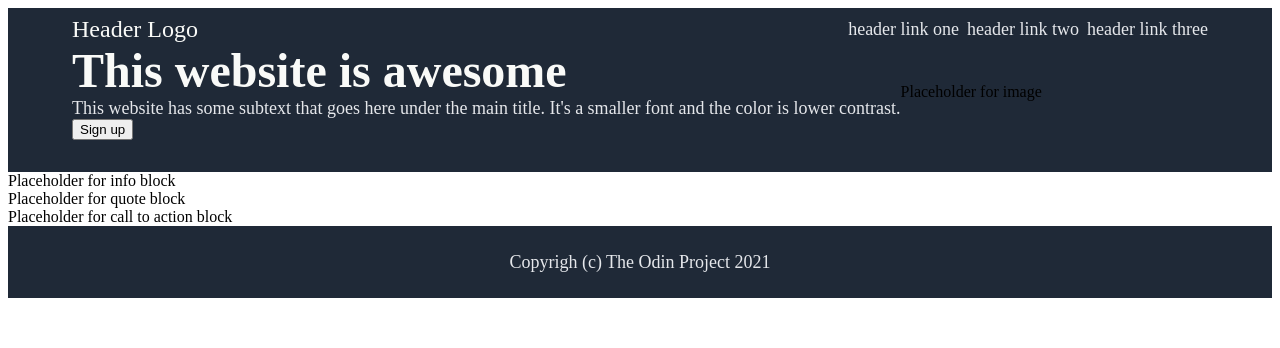
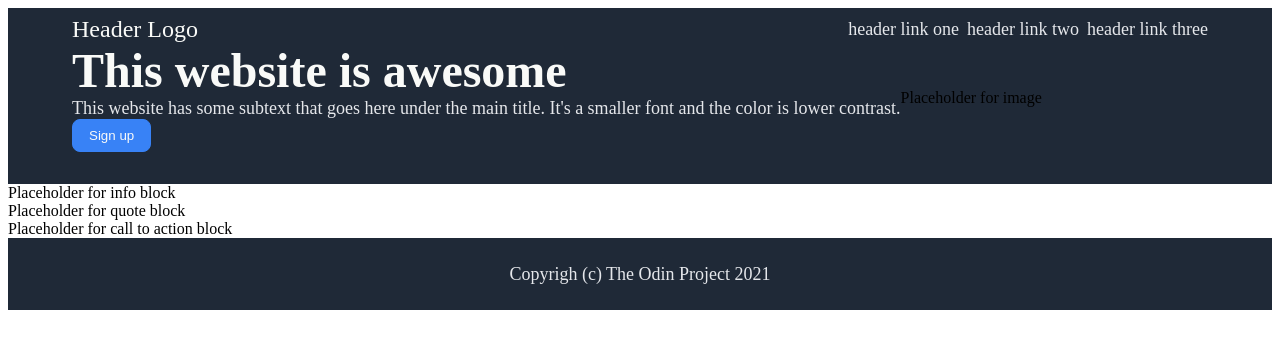
Before and after one commit to Pietro-GAS/odin-landing-page, a plain HTML site: page index.html in a window 1280 px wide. Drawn offline with Linux system fonts and the light colour scheme.

Commit message:
Style hero button

```diff
--- a/css/style.css
+++ b/css/style.css
@@ -46,6 +46,17 @@ body {
     align-items: center;
 }
 
+button {
+    background: #3882F6;
+    border-radius: 8px;
+    padding: 8px 16px;
+}
+
+#hero-button {
+    border: 1px solid #3882F6;
+    color: #F9FAF8;
+}
+
 .footer {
     height: 72px;
     display: flex;
```
